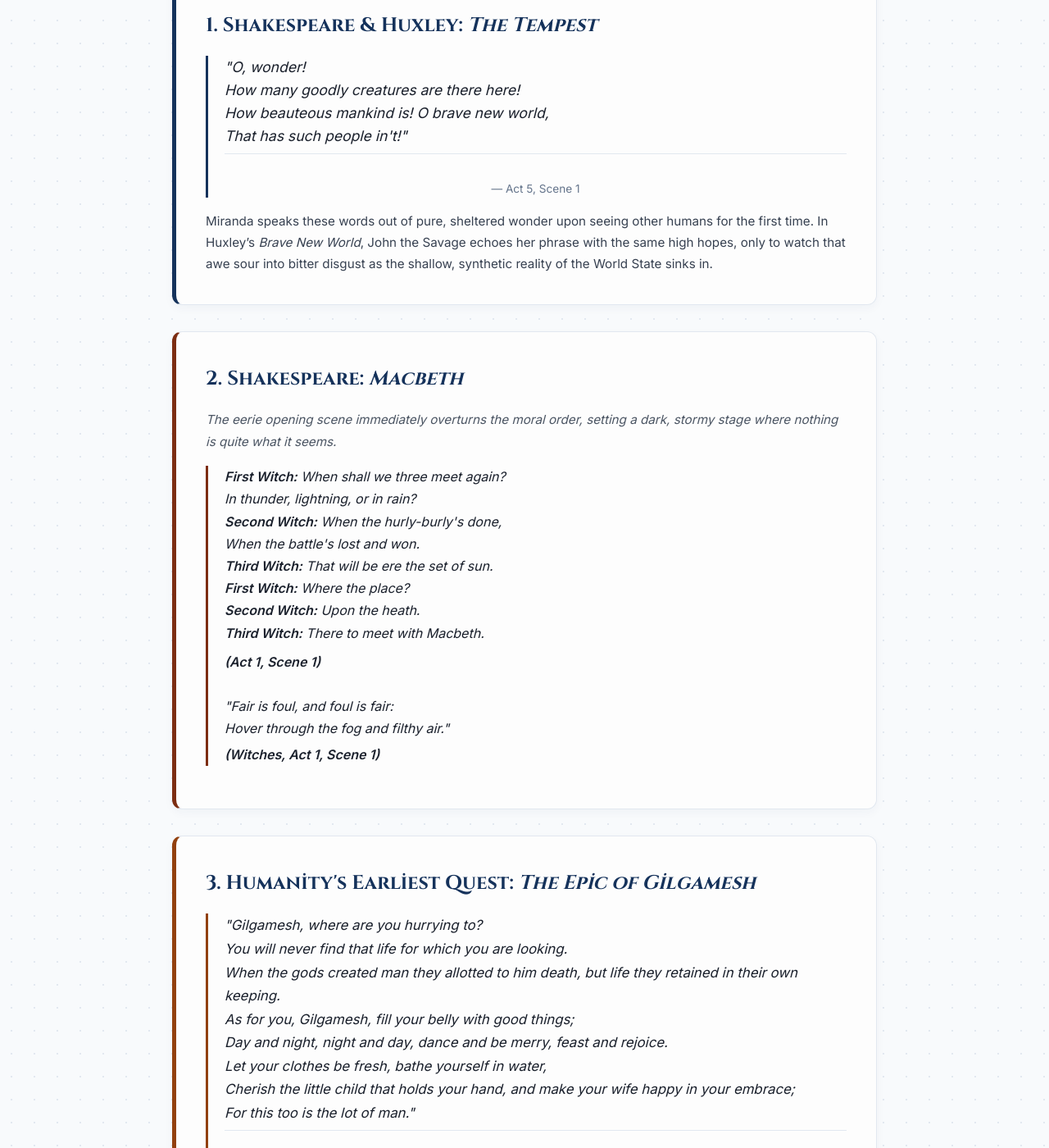
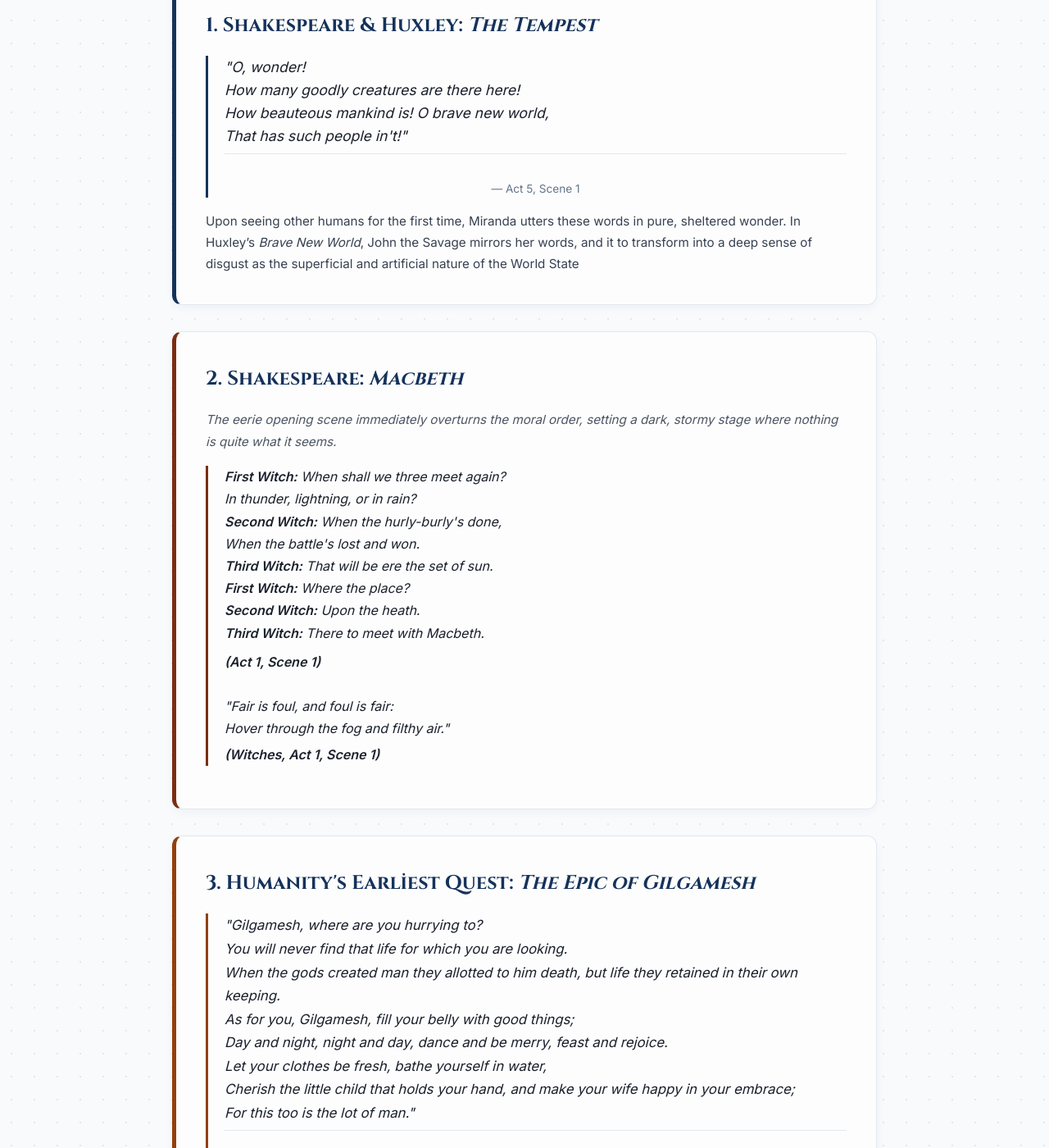
Before and after one commit to adalienver/adalienver.github.io, a Jekyll site: the page built from index.md, in a window 1280 px wide and 1400 px high, scrolled down 465 px. Shown: the whole window at 82% size. Built offline with Jekyll 4.4.1, drawn with Linux system fonts in a browser that asks for light colours.

Commit message:
Update index.md

```diff
--- a/index.md
+++ b/index.md
@@ -33,7 +33,7 @@ title: Ana Sayfa
   </blockquote>
 
   <p style="font-size: 0.95rem; line-height: 1.7; color: #374151;">
-    Miranda speaks these words out of pure, sheltered wonder upon seeing other humans for the first time. In Huxley’s <em>Brave New World</em>, John the Savage echoes her phrase with the same high hopes, only to watch that awe sour into bitter disgust as the shallow, synthetic reality of the World State sinks in.
+    Upon seeing other humans for the first time, Miranda utters these words in pure, sheltered wonder.  In Huxley’s <em>Brave New World</em>, John the Savage mirrors her words, and it to transform into a deep sense of disgust as the superficial and artificial nature of the World State
   </p>
 </div>
 
@@ -64,7 +64,7 @@ title: Ana Sayfa
 
 <!-- 3. Epic of Gilgamesh -->
 <div class="card" style="background: #fdfdfd; border-left: 5px solid #92400e;">
-  <h2 style="font-family: 'Cinzel', serif; border: none; margin-bottom: 1rem;">3. Humanity's Earliest Quest: <em>The Epic of Gilgamesh</em></h2>
+  <h2 style="font-family: 'Cinzel', serif; border: none; margin-bottom: 1rem;">3. Humanıty's Earliest Quest: <em>The Epıc of Gılgamesh</em></h2>
 
   <blockquote style="font-size: 1.05rem; line-height: 1.7; font-style: italic; color: #1a202c; border-left: 3px solid #92400e; padding-left: 1.25rem; margin: 1rem 0;">
     "Gilgamesh, where are you hurrying to?<br>
```
